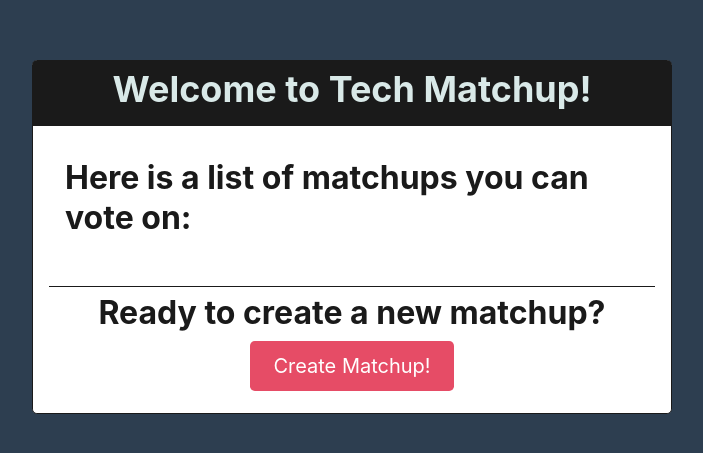
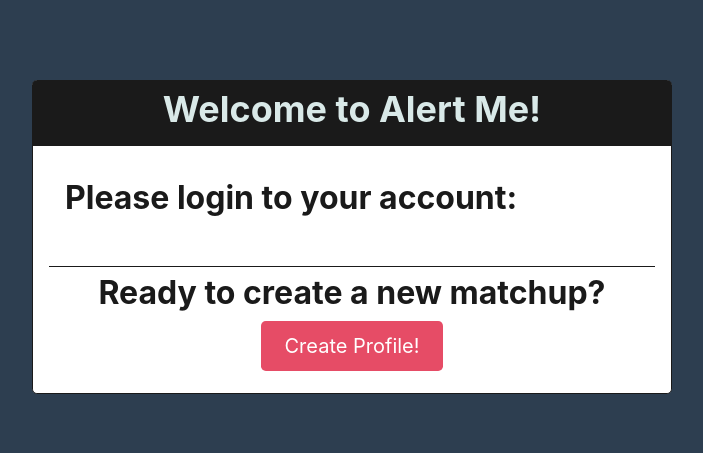
Before and after one commit to TriiiNguyen/FinalProject, a React (Create React App) app in the folder client/: page / in a window 1280 px wide. Shown: the part 155-608 px from the top of the page, without its empty margins (288-991 px from the left). Built offline with nearby package versions, Linux system fonts and the light colour scheme.

Commit message:
Home in Login need to fill in the model names and change some of the coding later

```diff
--- a/client/src/pages/Home.js
+++ b/client/src/pages/Home.js
@@ -1,11 +1,14 @@
 import React, { useState, useEffect } from 'react';
 import { Link } from 'react-router-dom';
+// need to import model
 import { getAllMatchups } from '../utils/api';
 
 const Home = () => {
+  // need to bring in the model name
   const [matchupList, setMatchupList] = useState([]);
 
   useEffect(() => {
+    // need to bring in the model and get all the models
     const getMatchupList = async () => {
       try {
         const res = await getAllMatchups();
@@ -18,16 +21,17 @@ const Home = () => {
         console.error(err);
       }
     };
+    // get model list
     getMatchupList();
   }, []);
 
   return (
     <div className="card bg-white card-rounded w-50">
       <div className="card-header bg-dark text-center">
-        <h1>Welcome to Tech Matchup!</h1>
+        <h1>Welcome to Alert Me!</h1>
       </div>
       <div className="card-body m-5">
-        <h2>Here is a list of matchups you can vote on:</h2>
+        <h2>Please login to your account:</h2>
         <ul className="square">
           {matchupList.map((matchup) => {
             return (
@@ -43,7 +47,7 @@ const Home = () => {
       <div className="card-footer text-center m-3">
         <h2>Ready to create a new matchup?</h2>
         <Link to="/matchup">
-          <button className="btn btn-lg btn-danger">Create Matchup!</button>
+          <button className="btn btn-lg btn-danger">Create Profile!</button>
         </Link>
       </div>
     </div>
--- a/client/src/pages/LogIn.js
+++ b/client/src/pages/LogIn.js
@@ -1,8 +1,8 @@
 import React from 'react';
 import { useQuery } from '@apollo/client';
-
+// need the name of the components that it is coming from
 import ProfileList from '../components/ProfileList';
-
+// need the query name
 import { QUERY_PROFILES } from '../utils/queries';
 
 const Home = () => {
@@ -18,7 +18,7 @@ const Home = () => {
           ) : (
             <ProfileList
               profiles={profiles}
-              title="Here's the current roster of friends..."
+              title="Here are your emergency contacts"
             />
           )}
         </div>
```
